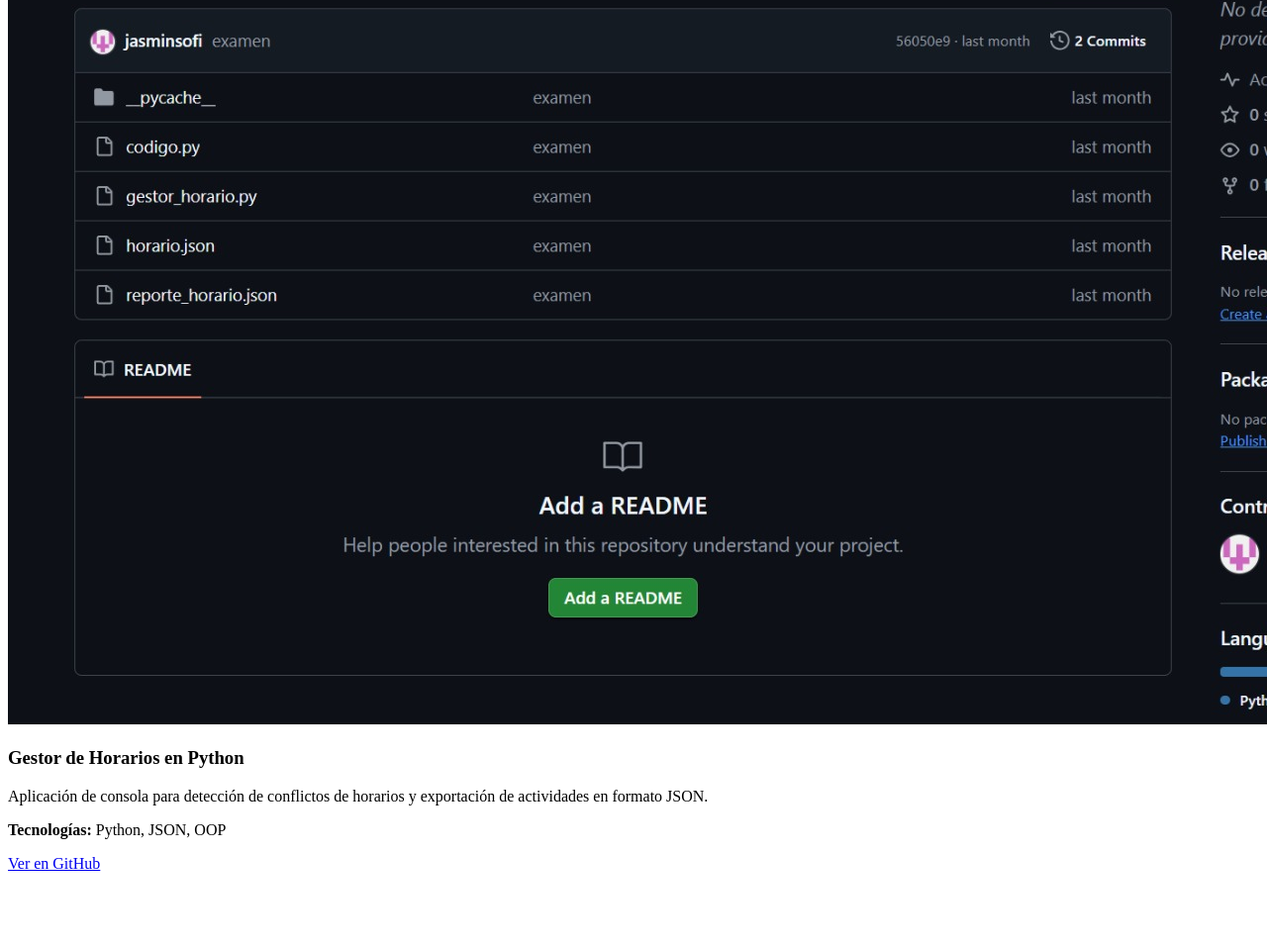
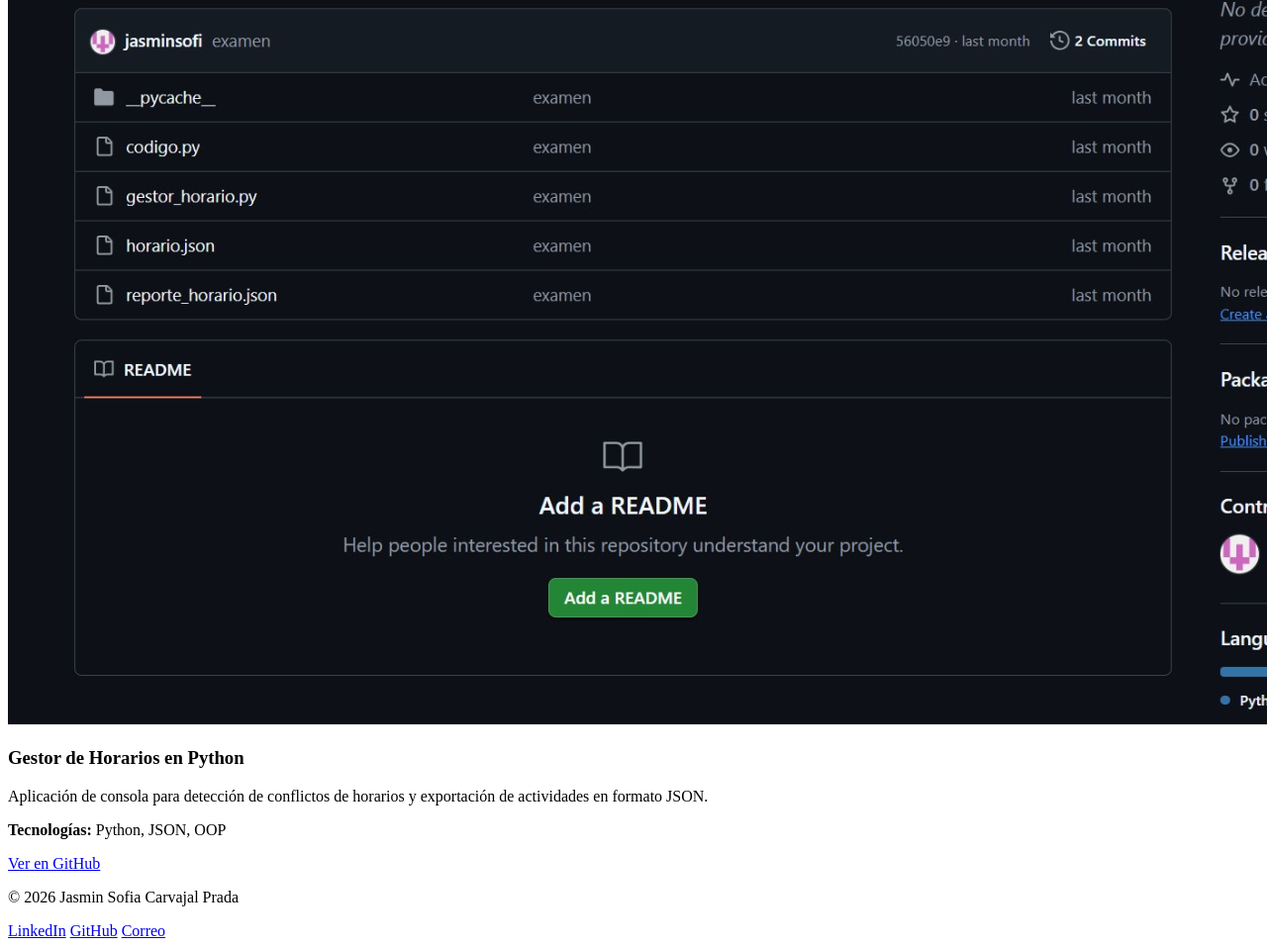
Before and after one commit to jasminsofi/hoja-de-vida-, a plain HTML site: page contacto.html in a window 1280 px wide. Shown: the part 1942-2900 px from the top of the page at 99% size. Before the commit the page ends 2832 px from the top, so only its background shows below. Drawn offline with Linux system fonts and the light colour scheme; files that its build step writes are made by us from their sources.

```diff
--- a/contacto.html
+++ b/contacto.html
@@ -63,7 +63,15 @@
       </section>
     </main>
 
-
+    <!-- pie-->
+    <footer class="pie">
+      <p>&copy; 2026 Jasmin Sofia Carvajal Prada</p>
+      <div class="redes-pie">
+        <a href="https://linkedin.com" target="_blank" rel="noopener noreferrer">LinkedIn</a>
+        <a href="https://github.com" target="_blank" rel="noopener noreferrer">GitHub</a>
+        <a href="mailto:jasmin@example.com">Correo</a>
+      </div>
+    </footer>
 
   </div>
 
```
